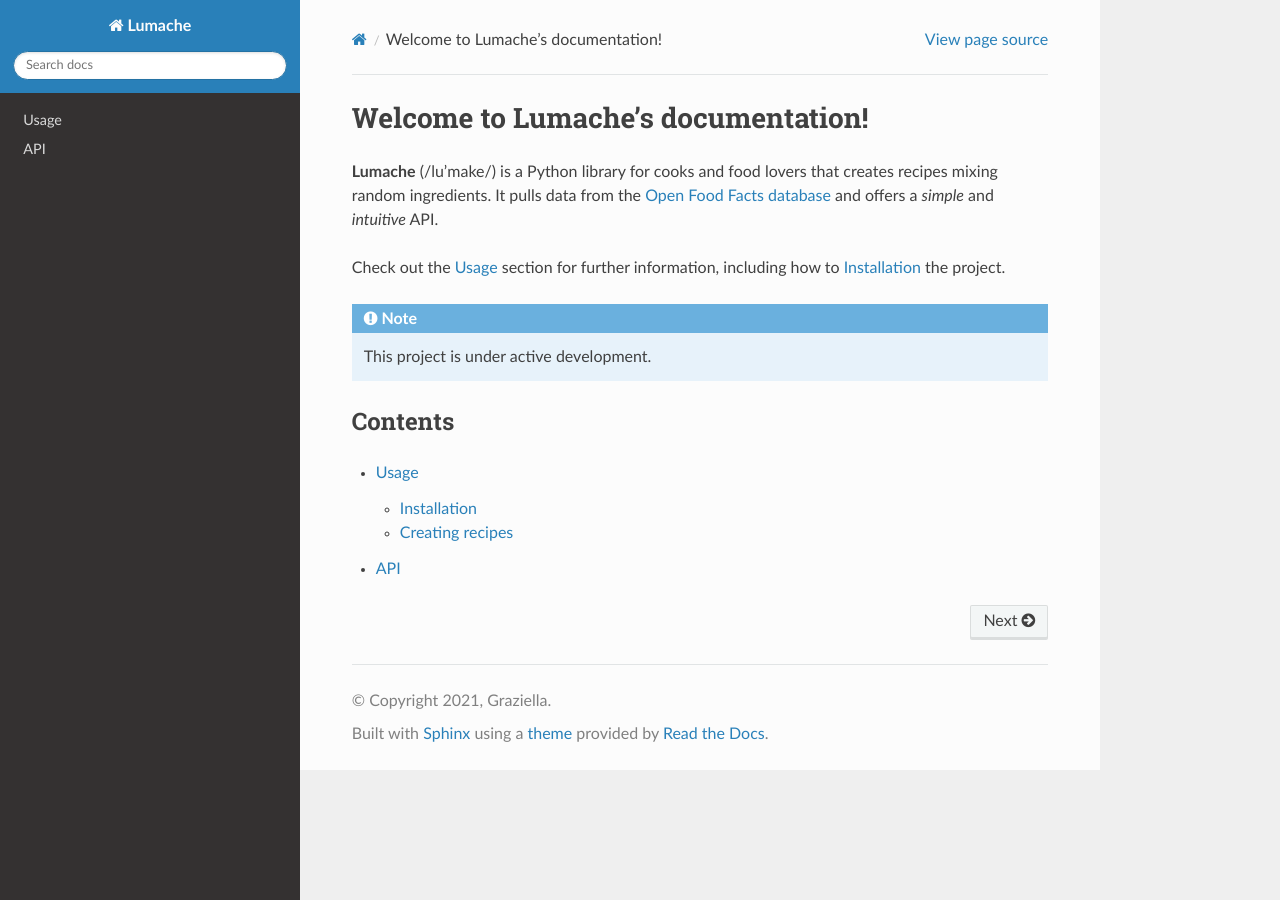
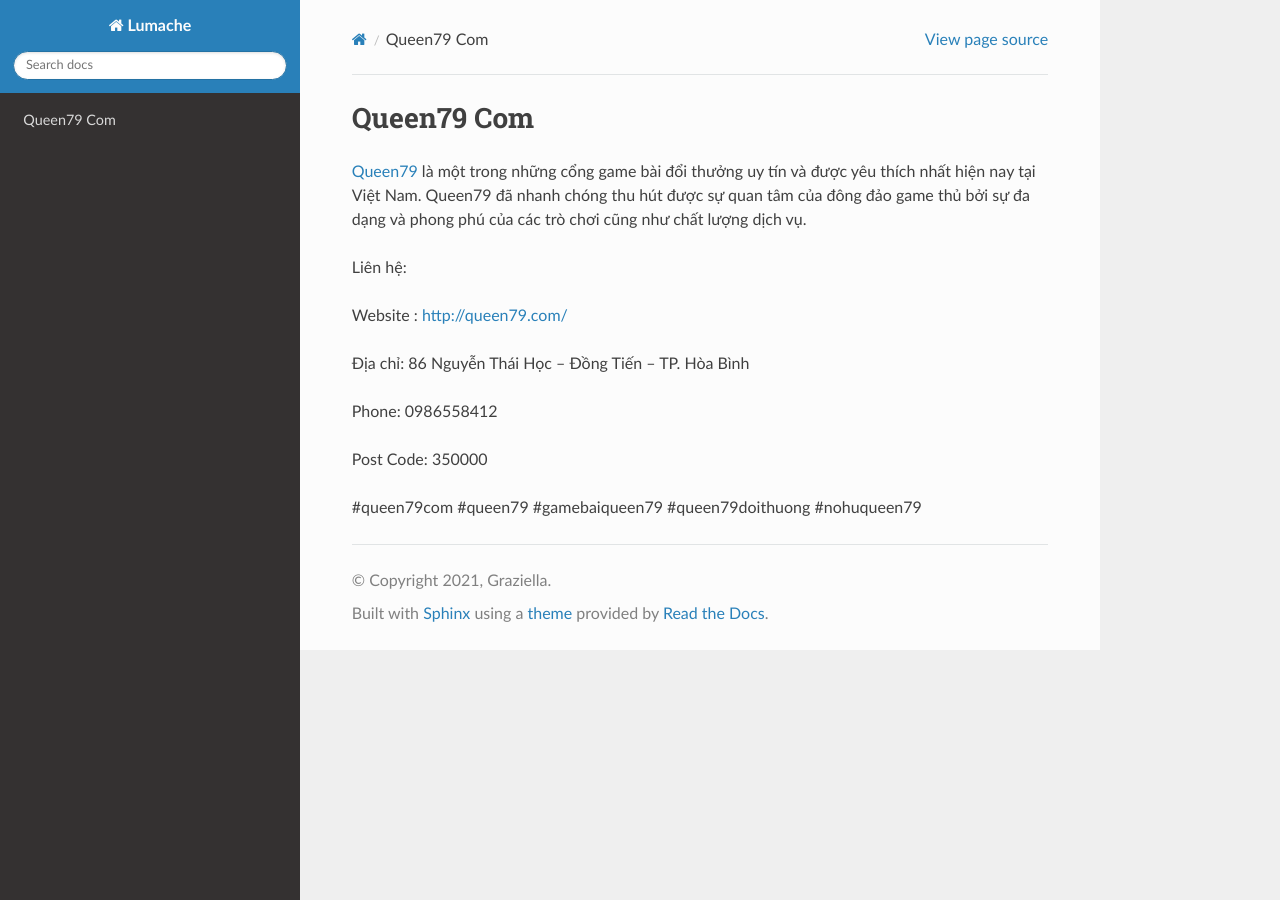
Before and after one commit to parkisngan19/queen79com11, a Sphinx documentation site: the page built from docs/source/index.rst, in a window 1280 px wide. Built offline with Sphinx 7.4.7 and the Read the Docs theme 3.1.0, drawn with Linux system fonts in a browser that asks for light colours.

Commit message:
Update index.rst

```diff
--- a/docs/source/index.rst
+++ b/docs/source/index.rst
@@ -1,22 +1,16 @@
-Welcome to Lumache's documentation!
+Queen79 Com
 ===================================
 
-**Lumache** (/lu'make/) is a Python library for cooks and food lovers
-that creates recipes mixing random ingredients.
-It pulls data from the `Open Food Facts database <https://world.openfoodfacts.org/>`_
-and offers a *simple* and *intuitive* API.
+`Queen79 <http://queen79.com/>`_ là một trong những cổng game bài đổi thưởng uy tín và được yêu thích nhất hiện nay tại Việt Nam. Queen79 đã nhanh chóng thu hút được sự quan tâm của đông đảo game thủ bởi sự đa dạng và phong phú của các trò chơi cũng như chất lượng dịch vụ.
 
-Check out the :doc:`usage` section for further information, including
-how to :ref:`installation` the project.
+Liên hệ:
 
-.. note::
+Website : http://queen79.com/
 
-   This project is under active development.
+Địa chỉ: 86 Nguyễn Thái Học – Đồng Tiến – TP. Hòa Bình
 
-Contents
---------
+Phone: 0986558412
 
-.. toctree::
+Post Code: 350000
 
-   usage
-   api
+#queen79com #queen79 #gamebaiqueen79 #queen79doithuong #nohuqueen79
```
